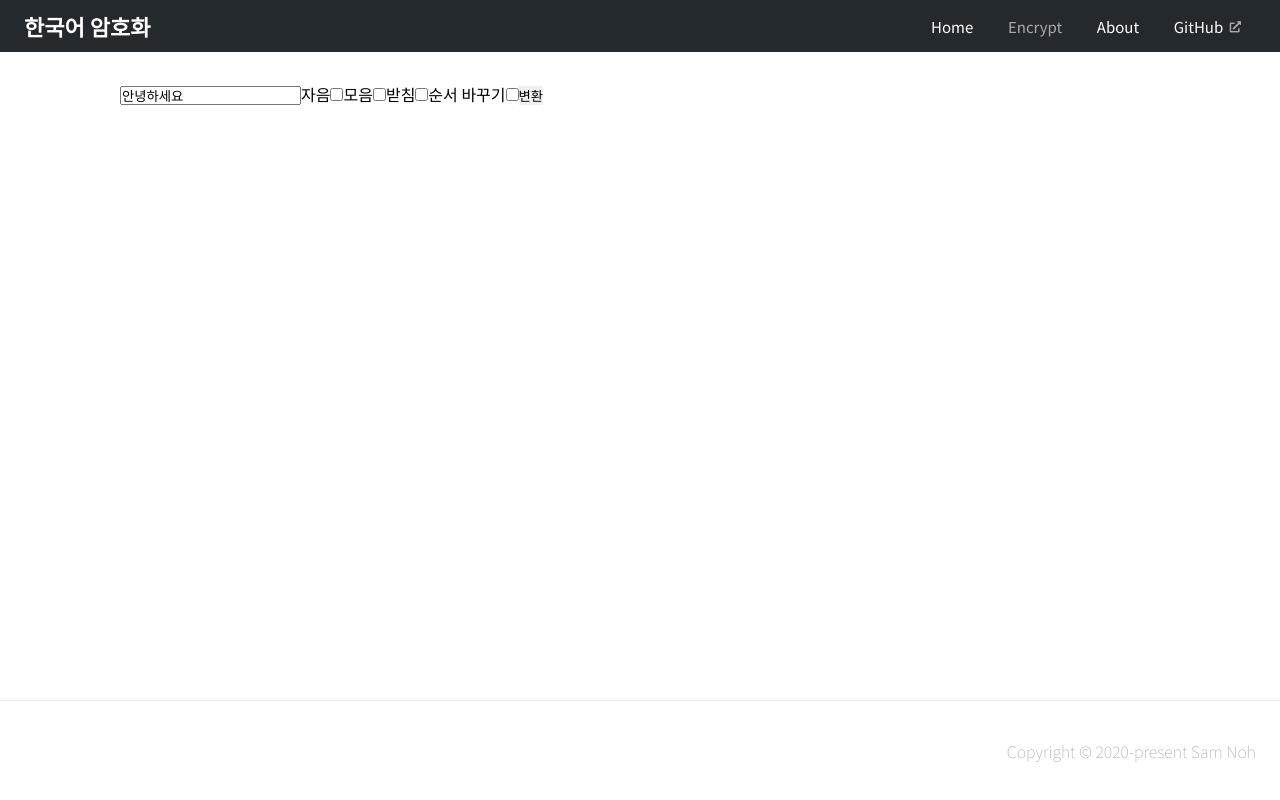
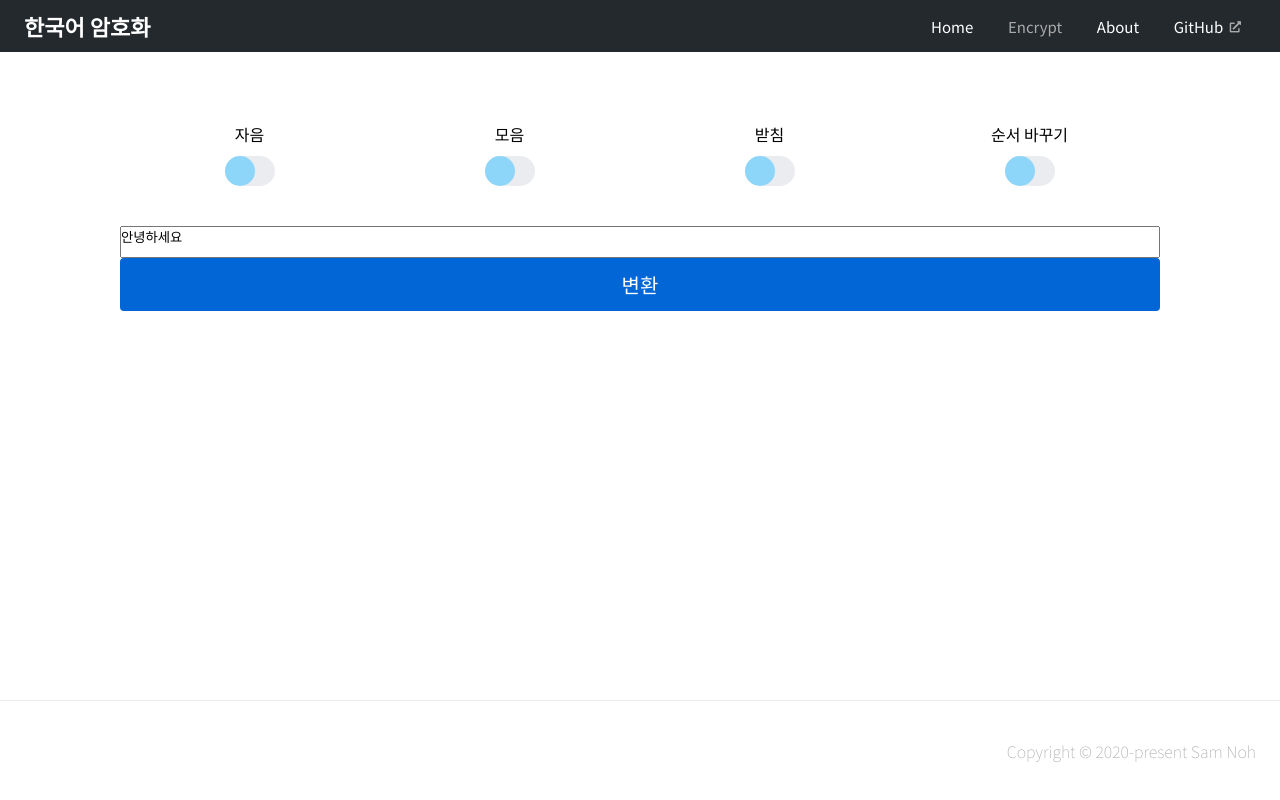
Before and after one commit to samnoh/korean-encryption, a React (Create React App) app: page /encrypt in a window 1280 px wide. Built offline with nearby package versions, Linux system fonts and the light colour scheme.

Commit message:
feat(components/common): add ToggleButton

```diff
--- a/src/components/common/ToggleButton.js
+++ b/src/components/common/ToggleButton.js
@@ -1,8 +1,77 @@
 import React from 'react';
 import styled from 'styled-components';
 
-const ToggleButton = () => {
-    return <></>;
+import { palette as p, moveRight, moveLeft } from 'styles';
+
+const Container = styled.div`
+    width: 100%;
+    text-align: center;
+    position: relative;
+    user-select: none;
+    margin-bottom: 40px;
+
+    & label {
+        pointer-events: none;
+    }
+
+    & input[type='checkbox'] {
+        visibility: hidden;
+        margin-left: -12px;
+        cursor: pointer;
+
+        &::before {
+            visibility: visible;
+            content: ' ';
+            position: absolute;
+            top: calc(100% + 10px);
+            left: 0;
+            right: 0;
+            margin: 0 auto;
+            width: 50px;
+            height: 30px;
+            background: ${p.lightgray};
+            border-radius: 15px;
+        }
+
+        &::after {
+            pointer-events: initial;
+            visibility: visible;
+            content: ' ';
+            position: absolute;
+            top: calc(100% + 10px);
+            left: 0;
+            right: 0;
+            margin: 0 auto;
+            width: 30px;
+            height: 30px;
+            border-radius: 50%;
+            background: ${p.lightblue};
+            animation: ${moveLeft('10px', '-10px')} 0.3s forwards ease;
+        }
+
+        &:checked::after {
+            background: ${p.blue};
+            animation: ${moveRight('10px')} 0.3s forwards ease;
+        }
+    }
+`;
+
+const ToggleButton = ({ title, name, onChange, value, dataAction }) => {
+    return (
+        <Container>
+            <label htmlFor={name}>
+                {title}
+                <input
+                    type="checkbox"
+                    value={value}
+                    id={name}
+                    name={name}
+                    onChange={onChange}
+                    data-action={dataAction}
+                />
+            </label>
+        </Container>
+    );
 };
 
 export default ToggleButton;
--- a/src/pages/AboutPage.js
+++ b/src/pages/AboutPage.js
@@ -33,8 +33,8 @@ const AboutPage = () => {
             <Title>한국어 암호화가 무엇인가요?</Title>
             <Description>
                 한국어 암호화는 한국어에 능통한 자만 알아볼 수 있게 일반적인 한국어를 철자를 파괴한
-                한국어로 변환하는 웹사이트입니다. 한국어를 모국어로 하는 사람은 대부분 분명히 알아볼
-                수 있습니다.
+                한국어로 변환하는 웹사이트입니다. 한국어를 모국어로 하는 사람은 철자가 틀렸더라도
+                충분히 이해할 수 있습니다.
             </Description>
             <Title>목적이 무엇인가요?</Title>
             <Description>
--- a/src/pages/EncryptPage.js
+++ b/src/pages/EncryptPage.js
@@ -1,6 +1,9 @@
 import React, { useState, useCallback, useRef } from 'react';
+import styled from 'styled-components';
 
 import PageTemplate from 'components/common/PageTemplate';
+import Button from 'components/common/Button';
+import ToggleButton from 'components/common/ToggleButton';
 import encryptHangul, {
     CHANGE_CONSONANT,
     CHANGE_VOWEL,
@@ -8,6 +11,55 @@ import encryptHangul, {
     CHANGE_ORDER
 } from 'utils/hangul';
 import { copyToClipboard } from 'utils';
+import { media, palette as p } from 'styles';
+
+const Container = styled.div``;
+
+const Form = styled.form`
+    width: 100%;
+    display: flex;
+    flex-direction: column;
+
+    & .options {
+        margin: 40px 0;
+        display: flex;
+        justify-content: space-between;
+        align-items: center;
+    }
+
+    & + .output {
+        border: 1px solid ${p.lightgray};
+        border-radius: 4px;
+        white-space: pre;
+    }
+`;
+
+const TextArea = styled.textarea`
+    resize: none;
+`;
+
+const optionButtons = [
+    {
+        name: 'consonant',
+        title: '자음',
+        dataAction: CHANGE_CONSONANT
+    },
+    {
+        name: 'vowel',
+        title: '모음',
+        dataAction: CHANGE_VOWEL
+    },
+    {
+        name: 'final',
+        title: '받침',
+        dataAction: RANDOM_FINAL
+    },
+    {
+        name: 'order',
+        title: '순서 바꾸기',
+        dataAction: CHANGE_ORDER
+    }
+];
 
 const EncryptPage = () => {
     const outputRef = useRef(null);
@@ -50,61 +102,31 @@ const EncryptPage = () => {
 
     return (
         <PageTemplate>
-            <form onSubmit={onSubmit}>
-                <input value={values.text} name="text" onChange={onChange} />
-                <label htmlFor="consonant">
-                    자음
-                    <input
-                        type="checkbox"
-                        value={values.consonant}
-                        id="consonant"
-                        name="consonant"
-                        onChange={onChange}
-                        data-action={CHANGE_CONSONANT}
+            <Container>
+                <Form onSubmit={onSubmit}>
+                    <div className="options">
+                        {optionButtons.map(attr => (
+                            <ToggleButton {...attr} onChange={onChange} value={values[attr.name]} />
+                        ))}
+                    </div>
+                    <TextArea value={values.text} name="text" onChange={onChange} />
+                    <Button type="submit" background={p.blue}>
+                        변환
+                    </Button>
+                </Form>
+                {output && (
+                    <div
+                        className="output"
+                        ref={outputRef}
+                        dangerouslySetInnerHTML={{ __html: output.replace(' ', '&nbsp;') }}
                     />
-                </label>
-                <label htmlFor="vowel">
-                    모음
-                    <input
-                        type="checkbox"
-                        value={values.vowel}
-                        id="vowel"
-                        name="vowel"
-                        onChange={onChange}
-                        data-action={CHANGE_VOWEL}
-                    />
-                </label>
-                <label htmlFor="final">
-                    받침
-                    <input
-                        type="checkbox"
-                        value={values.final}
-                        id="final"
-                        name="final"
-                        onChange={onChange}
-                        data-action={RANDOM_FINAL}
-                    />
-                </label>
-                <label htmlFor="order">
-                    순서 바꾸기
-                    <input
-                        type="checkbox"
-                        value={values.order}
-                        id="order"
-                        name="order"
-                        onChange={onChange}
-                        data-action={CHANGE_ORDER}
-                    />
-                </label>
-                <button type="submit">변환</button>
-            </form>
-            <div
-                ref={outputRef}
-                dangerouslySetInnerHTML={{ __html: output.replace(' ', '&nbsp;') }}
-            />
-            {document.queryCommandSupported('copy') && output && (
-                <button onClick={onClick}>Copy</button>
-            )}
+                )}
+                {document.queryCommandSupported('copy') && output && (
+                    <button className="copy-button" onClick={onClick}>
+                        Copy
+                    </button>
+                )}
+            </Container>
         </PageTemplate>
     );
 };
--- /dev/null
+++ b/src/styles/animation.js
@@ -0,0 +1,16 @@
+import { keyframes } from 'styled-components';
+
+export const moveRight = distance => keyframes`
+    to {
+        transform: translateX(${distance});
+    }
+`;
+
+export const moveLeft = (distance1, distance2 = 0) => keyframes`
+    from {
+        transform: translateX(${distance1});
+    }
+    to {
+        transform: translateX(${distance2});
+    }
+`;
--- a/src/styles/index.js
+++ b/src/styles/index.js
@@ -2,3 +2,4 @@ export { default as GlobalStyle } from './reset';
 export { default as media } from './media';
 export { default as palette } from './palette';
 export * from './styles';
+export * from './animation';
```
